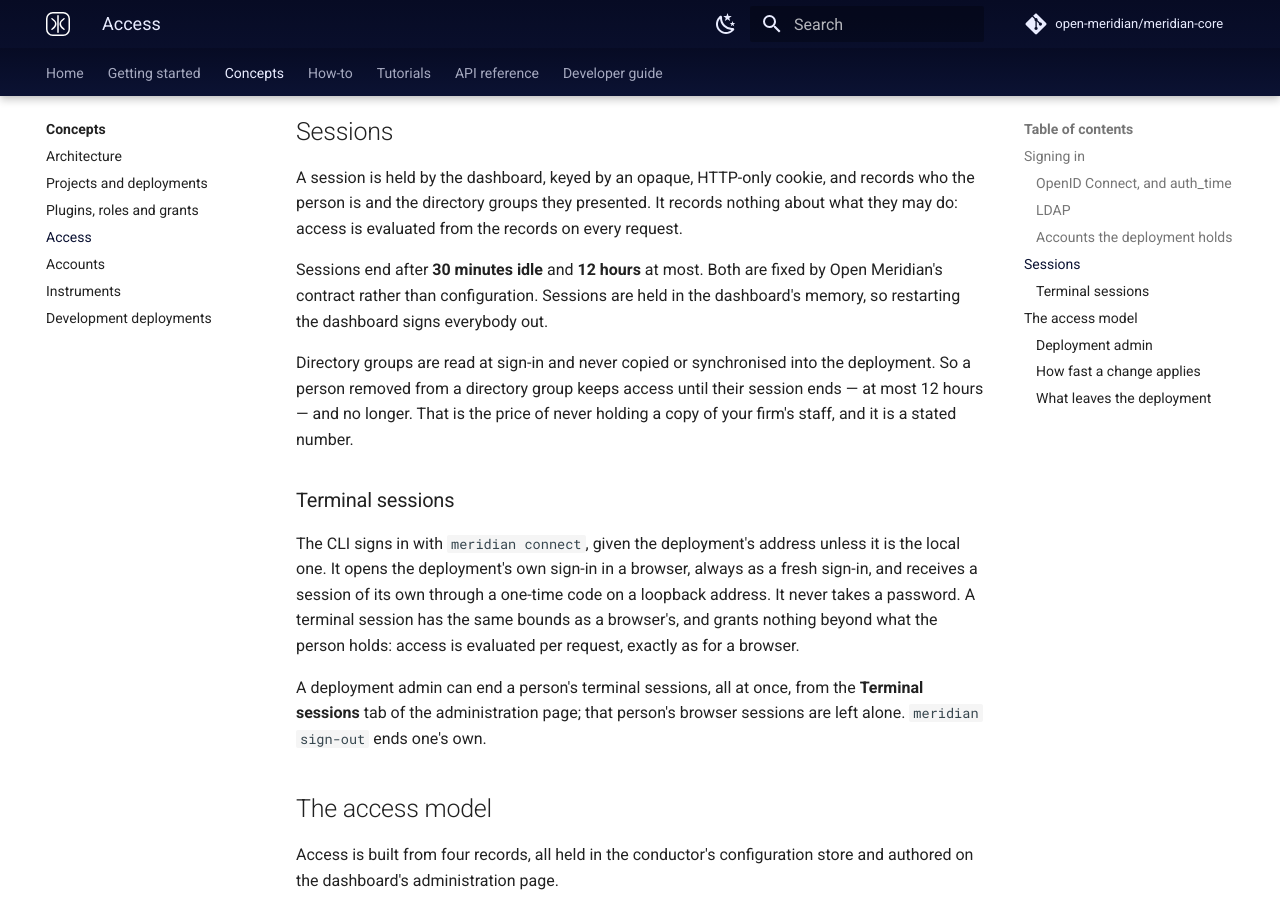
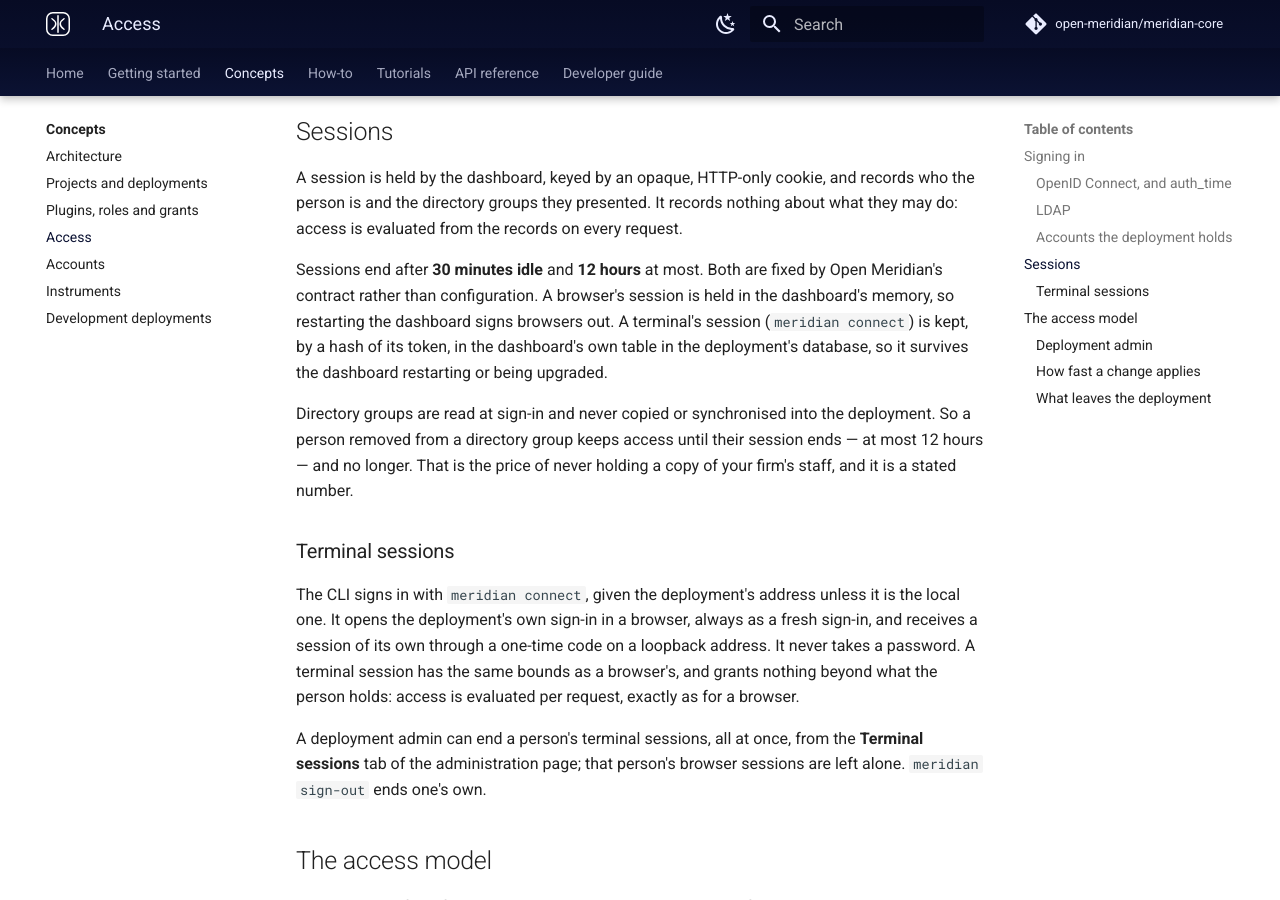
Before and after one commit to open-meridian/meridian-docs, an MkDocs documentation site: the page built from docs/concepts/access.md, in a window 1280 px wide and 900 px high, scrolled down 1991 px. Built offline with MkDocs 1.6.1 and Material for MkDocs 9.7.7, drawn with Linux system fonts in a browser that asks for light colours; plug-ins that fetch from the network failed and are left out; comment, search, counter and statistics services are not loaded.

Commit message:
A terminal session survives a dashboard restart; a browser's does not
Co-Authored-By: Claude Opus 5.5 <noreply@anthropic.com>

```diff
--- a/docs/concepts/access.md
+++ b/docs/concepts/access.md
@@ -84,8 +84,11 @@ nothing about what they may do: access is evaluated from the records on every
 request.
 
 Sessions end after **30 minutes idle** and **12 hours** at most. Both are fixed
-by Open Meridian's contract rather than configuration. Sessions are held in the
-dashboard's memory, so restarting the dashboard signs everybody out.
+by Open Meridian's contract rather than configuration. A browser's session is
+held in the dashboard's memory, so restarting the dashboard signs browsers out.
+A terminal's session (`meridian connect`) is kept, by a hash of its token, in
+the dashboard's own table in the deployment's database, so it survives the
+dashboard restarting or being upgraded.
 
 Directory groups are read at sign-in and never copied or synchronised into the
 deployment. So a person removed from a directory group keeps access until
```
Also changed, not shown: docs/api/cli.md (+1 -1 lines).
